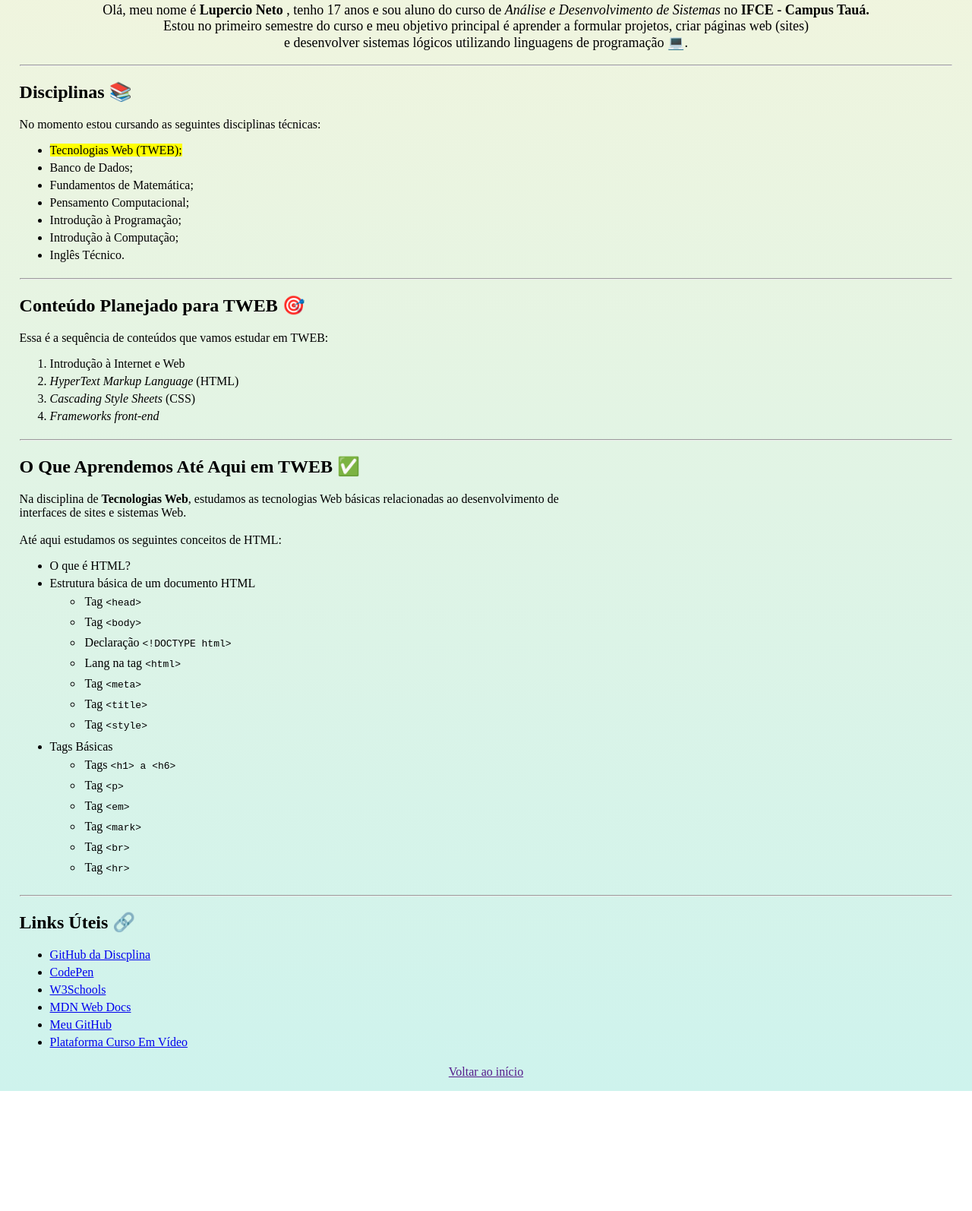
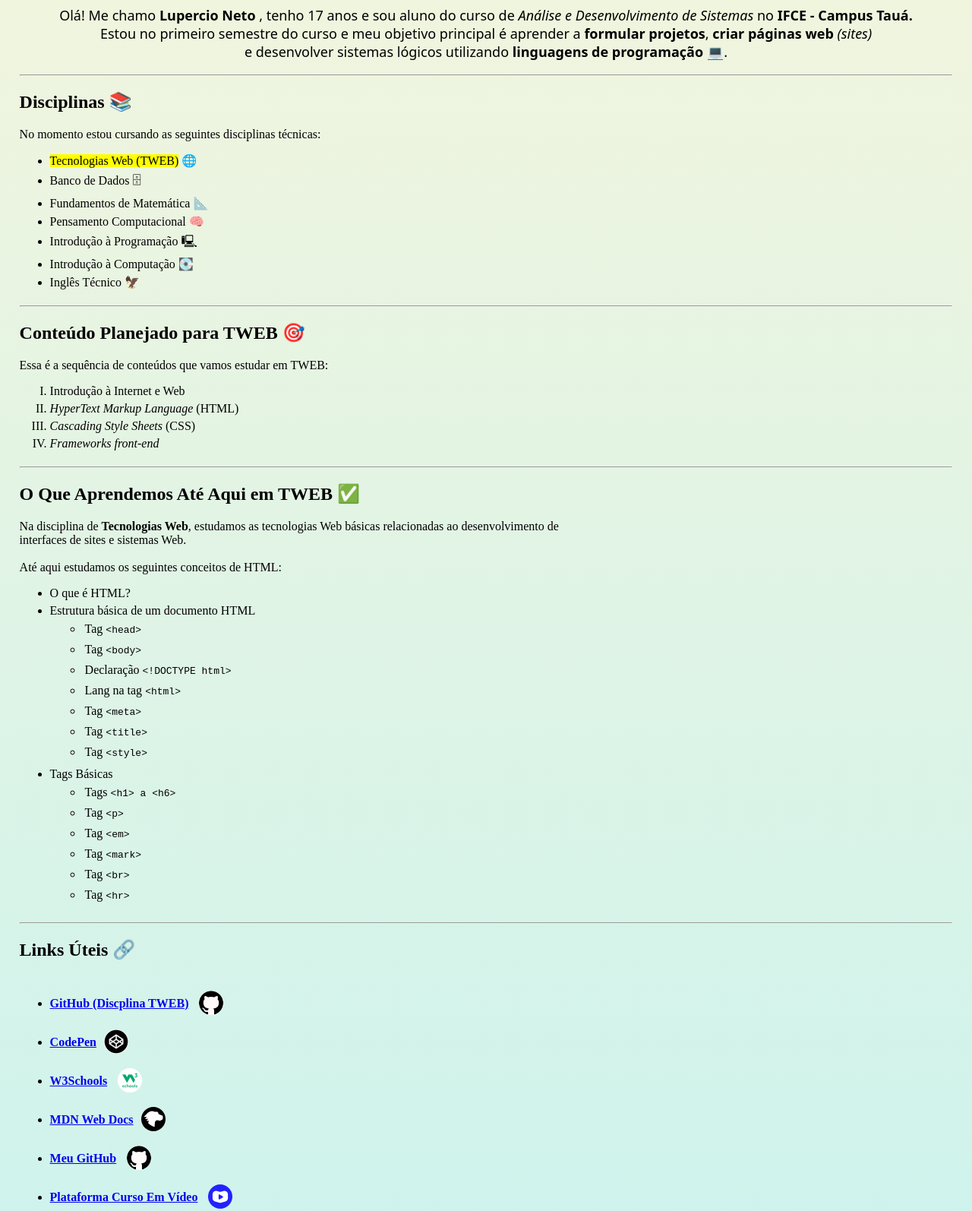
Before and after one commit to lupercioneto/Repositorio-HTML, a plain HTML site: page Atividades_TWEB/Página de apresentação/Página de apresentação.html in a window 1280 px wide. Shown: the part 226-1820 px from the top of the page at 76% size. Before the commit the page ends 1662 px from the top, so only its background shows below. Drawn offline with Linux system fonts and the light colour scheme.

Commit message:
Ícones
Adição de ícones e pequenos ajustes

```diff
--- a/Atividades_TWEB/Página de apresentação/Página de apresentação.html
+++ b/Atividades_TWEB/Página de apresentação/Página de apresentação.html
@@ -19,6 +19,7 @@
             text-align: center;
             font-size: large;
             background: linear-gradient(to bottom right,);
+            font-family:system-ui, -apple-system, BlinkMacSystemFont, 'Segoe UI', Roboto, Oxygen, Ubuntu, Cantarell, 'Open Sans', 'Helvetica Neue', sans-serif
        }
 
        li {
@@ -46,18 +47,26 @@
             margin: 3px;
             padding: 3px;
         }
+
+        .link img {
+            margin-top: 20px;
+            margin-bottom: -10px;
+            border-radius: 100%;
+            margin-left: 10px;
+            background-color: snow;
+        }
     </style>
 </head>
 <body>
     <div class="circle">
-        <img src="wolf.png" alt="Thomas Icon">
+        <img src="wolf.png" alt="Wolf Icon">
     </div>
     <span style="text-align: center;">
         <h1 style="padding: 15px;">
             Francisco Lupercio Pedroso Feitosa Neto
         </h1>
         <p>
-            <h3><strong> &#127760; Menu de navegação:</strong>
+            <h3> &#127760; Menu de navegação:
                 <a href="#apresentação">Apresentação</a> |
                 <a href="#disciplinas">Disciplinas</a> |
                 <a href="#conteúdo">Conteúdo Planejado</a> |
@@ -72,11 +81,10 @@
     <div class="apres">
         <h2 id="apresentação">Apresentação &#129303;</h2>
         <p>
-            Olá, meu nome é <b> Lupercio Neto </b>, tenho 17 anos e sou aluno do curso de <em>Análise e Desenvolvimento de Sistemas</em>
-            no <b>IFCE - Campus Tauá.</b>
+            Olá! Me chamo <b> Lupercio Neto </b>, tenho 17 anos e sou aluno do curso de <em> Análise e Desenvolvimento de Sistemas</em> no <b>IFCE - Campus Tauá.</b>
             <br>
-            Estou no primeiro semestre do curso e meu objetivo principal é aprender a formular projetos,
-            criar páginas web (sites) <br> e desenvolver sistemas lógicos utilizando linguagens de programação &#128187;.
+            Estou no primeiro semestre do curso e meu objetivo principal é aprender a <b>formular projetos</b>,
+            <b>criar páginas web</b> <i>(sites)</i> <br> e desenvolver sistemas lógicos utilizando <b>linguagens de programação</b> &#128187;.
         <hr>
     </div>
 
@@ -86,13 +94,13 @@
             No momento estou cursando as seguintes disciplinas técnicas:
             </p>
             <ul>
-                <li><mark>Tecnologias Web (TWEB);</mark></li>
-                <li>Banco de Dados;</li>
-                <li>Fundamentos de Matemática;</li>
-                <li>Pensamento Computacional;</li>
-                <li>Introdução à Programação;</li>
-                <li>Introdução à Computação;</li>
-                <li>Inglês Técnico.</li>
+                <li><mark>Tecnologias Web (TWEB)</mark> &#127760; </li>
+                <li>Banco de Dados &#x1F5C4;</li>
+                <li>Fundamentos de Matemática &#x1F4D0;</li>
+                <li>Pensamento Computacional &#x1F9E0;</li>
+                <li>Introdução à Programação &#x1F5B3;</li>
+                <li>Introdução à Computação &#x1F4BD;</li>
+                <li>Inglês Técnico 	&#x1F985;</li>
             </ul>
         </div>
         <hr>
@@ -100,7 +108,7 @@
     <div>
         <h2 id="conteúdo"> Conteúdo Planejado para TWEB &#x1f3af; </h2>
             <p>Essa é a sequência de conteúdos que vamos estudar em TWEB:</p>
-        <ol>
+        <ol type="I">
             <li>Introdução à Internet e Web</li>
             <li><i>HyperText Markup Language</i> (HTML) </li>
             <li><i>Cascading Style Sheets</i> (CSS) </li>
@@ -144,19 +152,21 @@
         </ul>
     </div>
     <hr>
+    <h2 id="links">Links Úteis &#128279;</h2>
 
-    <h2 id="links">Links Úteis &#128279;</h2>
-    <ul>
-        <li><a href="https://github.com/lucas-lfm/tweb-ads-base" target="_blank">GitHub da Discplina</a></li>
-        <li><a href="https://codepen.io/" target="_blank">CodePen</a></li>
-        <li><a href="https://www.w3schools.com/" target="_blank">W3Schools</a></li>
-        <li><a href="https://developer.mozilla.org/pt-BR/" target="_blank">MDN Web Docs</a></li>
-        <li><a href="https://github.com/lupercioneto" target="_blank">Meu GitHub</a></li>
-        <li><a href="https://www.cursoemvideo.com/" target="_blank">Plataforma Curso Em Vídeo</a></li>
-    </ul>
+        <ul class="link">
+            <b>
+                <li><a href="https://github.com/lucas-lfm/tweb-ads-base" target="_blank">GitHub (Discplina TWEB)</a> <img src="Logos/github.png" alt="GitHub"></li>
+                <li><a href="https://codepen.io/" target="_blank">CodePen</a><img src="Logos/codepn.png" alt="CodePen"></li>
+                <li><a href="https://www.w3schools.com/" target="_blank">W3Schools</a> <img src="Logos/w3sc.png" alt="W3Schools"></li>
+                <li><a href="https://developer.mozilla.org/pt-BR/" target="_blank">MDN Web Docs</a><img src="Logos/mdn.png" alt="MDN Web Docs"></li>
+                <li><a href="https://github.com/lupercioneto" target="_blank">Meu GitHub</a> <img src="Logos/github.png" alt="GitHub"></li>
+                <li><a href="https://www.cursoemvideo.com/" target="_blank">Plataforma Curso Em Vídeo</a> <img src="Logos/cursoemvideo.png" alt="CursoEmVídeo"></li>
+            </b>
+        </ul>
 
         <p style="text-align: center;">
-            <a href="">Voltar ao início</a>
+            <a href="">Voltar ao início</a> &#x2B06;
         </p>
 </body>
 </html>
```
Also changed, not shown: Atividades_TWEB/Página de apresentação/Logos/codepn.png (added), Atividades_TWEB/Página de apresentação/Logos/cursoemvideo.png (added), Atividades_TWEB/Página de apresentação/Logos/github.png (added), Atividades_TWEB/Página de apresentação/Logos/mdn.png (added), Atividades_TWEB/Página de apresentação/Logos/w3sc.png (added).
